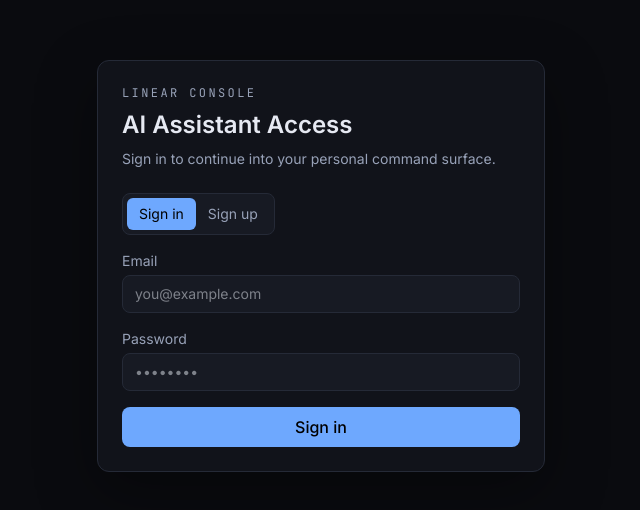
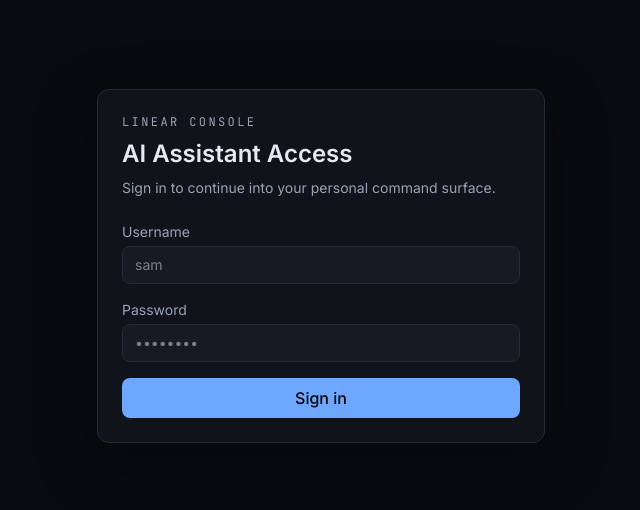
Before and after one commit to psykk844/ai-assistant, a Next.js app: page /login in a window 1280 px wide. Shown: the part 134-644 px from the top of the page, without its empty margins (319-959 px from the left). Built offline with nearby package versions, Linux system fonts and the light colour scheme; no server answers.

Commit message:
Replace Supabase auth with hardcoded sam/page login

```diff
--- a/app/login/page.tsx
+++ b/app/login/page.tsx
@@ -1,54 +1,33 @@
 "use client";
 
-import { useMemo, useState } from "react";
+import { useState } from "react";
 import { useRouter } from "next/navigation";
-import { createClient } from "@/lib/supabase/client";
 
 type Mode = "signin" | "signup";
 
 export default function LoginPage() {
   const router = useRouter();
-  const supabase = useMemo(() => createClient(), []);
   const [mode, setMode] = useState<Mode>("signin");
   const [email, setEmail] = useState("");
   const [password, setPassword] = useState("");
   const [loading, setLoading] = useState(false);
-  const [message, setMessage] = useState<string | null>(null);
   const [error, setError] = useState<string | null>(null);
 
   async function onSubmit(event: React.FormEvent<HTMLFormElement>) {
     event.preventDefault();
     setLoading(true);
-    setMessage(null);
     setError(null);
 
-    const authCall =
-      mode === "signin"
-        ? supabase.auth.signInWithPassword({ email, password })
-        : supabase.auth.signUp({ email, password });
-
-    const { data, error: authError } = await authCall;
-
-    if (authError) {
-      setError(authError.message);
-      setLoading(false);
-      return;
-    }
-
-    if (mode === "signup") {
-      setMessage(
-        data.session
-          ? "Account created and signed in. Redirecting..."
-          : "Account created. Check your inbox if email confirmation is enabled.",
-      );
-    }
-
-    if (data.session || mode === "signin") {
+    // Hardcoded auth: sam / page
+    if (email === "sam" && password === "page") {
+      // Set a simple auth cookie
+      document.cookie = "auth=true; path=/; max-age=86400"; // 24h
       router.push("/app");
       router.refresh();
+    } else {
+      setError("Invalid credentials");
+      setLoading(false);
     }
-
-    setLoading(false);
   }
 
   return (
@@ -60,43 +39,20 @@ export default function LoginPage() {
           </p>
           <h1 className="mt-2 text-2xl font-semibold">AI Assistant Access</h1>
           <p className="mt-2 text-sm text-[var(--text-muted)]">
-            {mode === "signin"
-              ? "Sign in to continue into your personal command surface."
-              : "Create your account to start organizing notes, tasks, and links."}
+            Sign in to continue into your personal command surface.
           </p>
-        </div>
-
-        <div className="mb-4 inline-flex rounded-lg border border-[var(--border)] bg-[var(--bg-muted)] p-1 text-sm">
-          <button
-            type="button"
-            onClick={() => setMode("signin")}
-            className={`rounded-md px-3 py-1.5 transition ${
-              mode === "signin" ? "bg-[var(--accent)] text-black" : "text-[var(--text-muted)]"
-            }`}
-          >
-            Sign in
-          </button>
-          <button
-            type="button"
-            onClick={() => setMode("signup")}
-            className={`rounded-md px-3 py-1.5 transition ${
-              mode === "signup" ? "bg-[var(--accent)] text-black" : "text-[var(--text-muted)]"
-            }`}
-          >
-            Sign up
-          </button>
         </div>
 
         <form onSubmit={onSubmit} className="space-y-4">
           <label className="block text-sm">
-            <span className="mb-1 block text-[var(--text-muted)]">Email</span>
+            <span className="mb-1 block text-[var(--text-muted)]">Username</span>
             <input
               required
-              type="email"
+              type="text"
               value={email}
               onChange={(e) => setEmail(e.target.value)}
               className="w-full rounded-lg border border-[var(--border)] bg-[var(--bg-muted)] px-3 py-2 outline-none focus:border-[var(--accent)]"
-              placeholder="you@example.com"
+              placeholder="sam"
             />
           </label>
 
@@ -104,7 +60,6 @@ export default function LoginPage() {
             <span className="mb-1 block text-[var(--text-muted)]">Password</span>
             <input
               required
-              minLength={6}
               type="password"
               value={password}
               onChange={(e) => setPassword(e.target.value)}
@@ -118,12 +73,11 @@ export default function LoginPage() {
             type="submit"
             className="w-full rounded-lg bg-[var(--accent)] px-4 py-2 font-medium text-black transition hover:bg-[var(--accent-strong)] disabled:opacity-70"
           >
-            {loading ? "Working..." : mode === "signin" ? "Sign in" : "Create account"}
+            {loading ? "Working..." : "Sign in"}
           </button>
         </form>
 
         {error && <p className="mt-4 text-sm text-red-300">{error}</p>}
-        {message && <p className="mt-4 text-sm text-emerald-300">{message}</p>}
       </div>
     </main>
   );
--- a/middleware.ts
+++ b/middleware.ts
@@ -1,32 +1,21 @@
-import { createServerClient } from "@supabase/ssr";
 import { NextResponse, type NextRequest } from "next/server";
 
 export async function middleware(request: NextRequest) {
-  let response = NextResponse.next({ request });
+  const { pathname } = request.nextUrl;
 
-  const url = process.env.NEXT_PUBLIC_SUPABASE_URL;
-  const anonKey = process.env.NEXT_PUBLIC_SUPABASE_ANON_KEY;
-
-  if (!url || !anonKey) {
-    return response;
+  // Allow public routes
+  if (pathname === "/login" || pathname.startsWith("/_next") || pathname.startsWith("/api")) {
+    return NextResponse.next();
   }
 
-  const supabase = createServerClient(url, anonKey, {
-    cookies: {
-      getAll() {
-        return request.cookies.getAll();
-      },
-      setAll(cookiesToSet) {
-        for (const { name, value, options } of cookiesToSet) {
-          request.cookies.set(name, value);
-          response.cookies.set(name, value, options);
-        }
-      },
-    },
-  });
+  // Check auth cookie
+  const authCookie = request.cookies.get("auth");
 
-  await supabase.auth.getUser();
-  return response;
+  if (!authCookie || authCookie.value !== "true") {
+    return NextResponse.redirect(new URL("/login", request.url));
+  }
+
+  return NextResponse.next();
 }
 
 export const config = {
```
